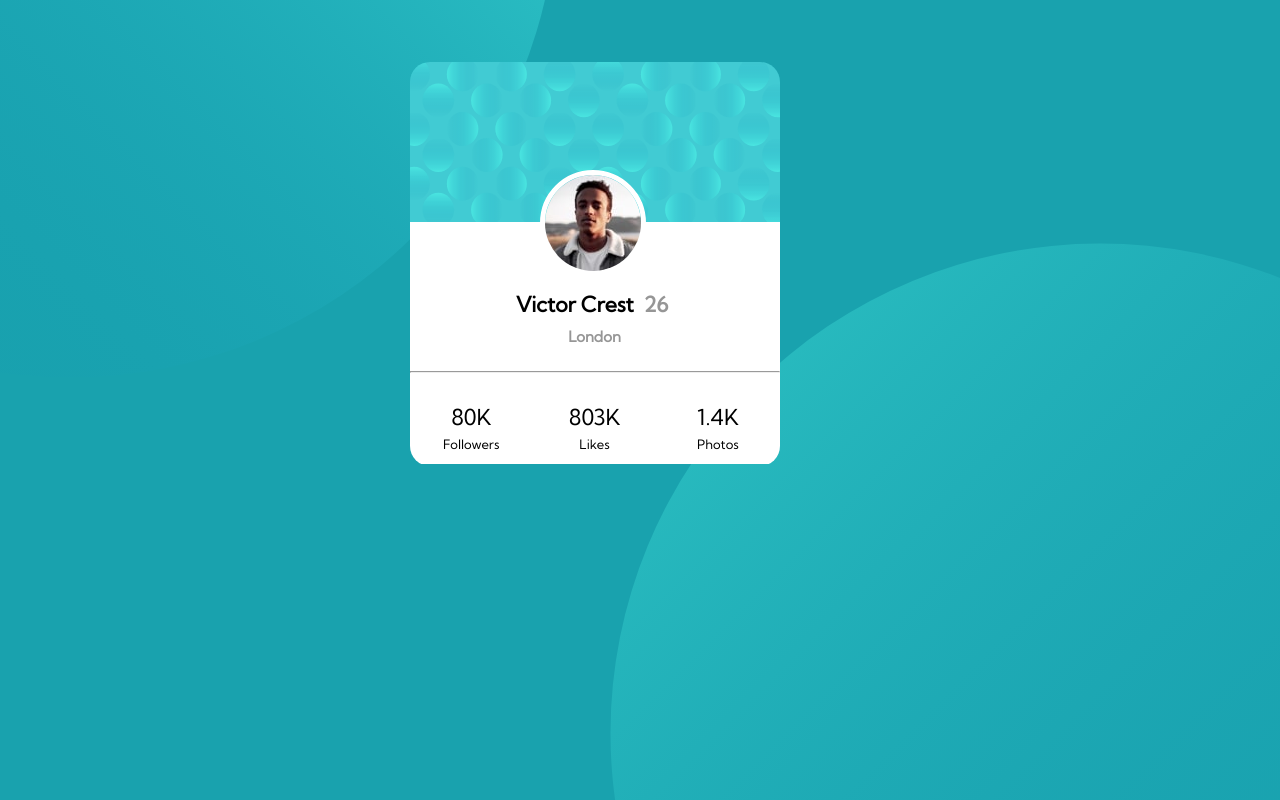
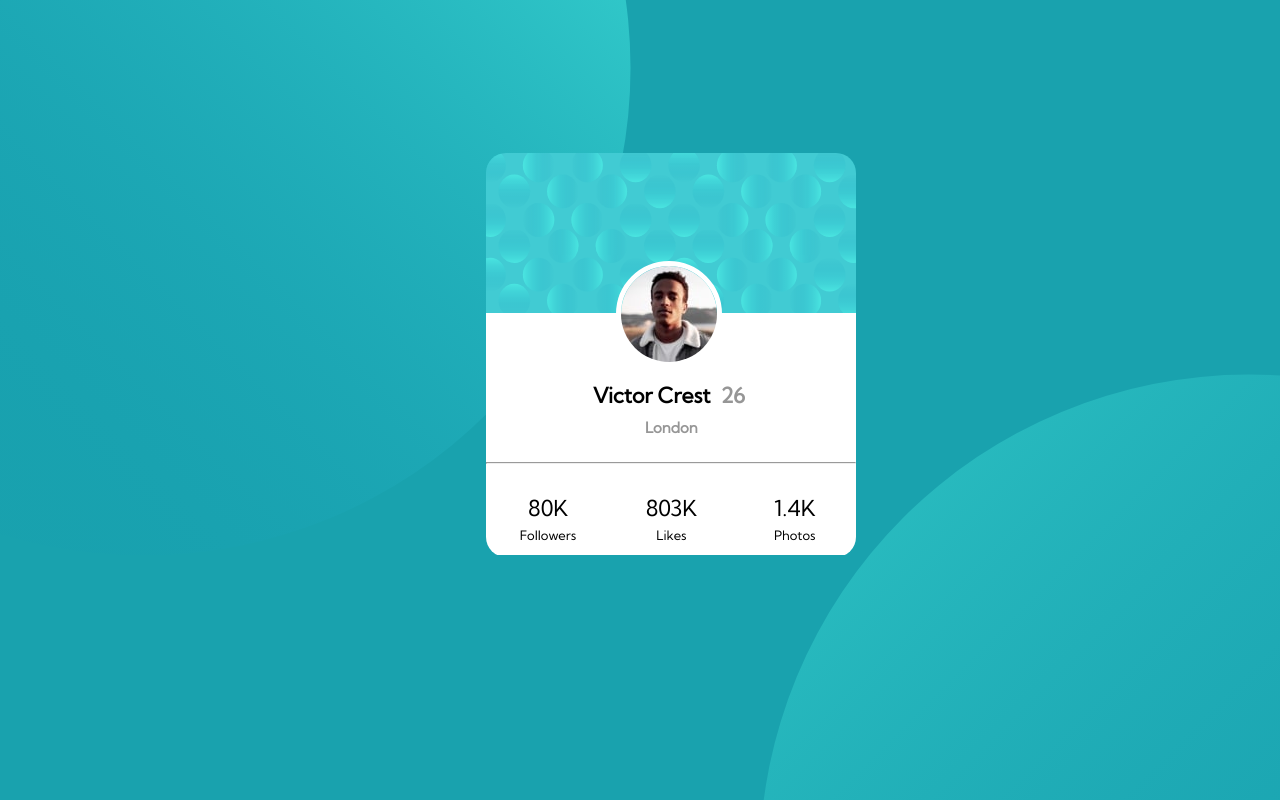
Before and after one commit to Niks156/FM--Profile-card-component, a plain HTML site: page index.html in a window 1280 px wide. Drawn offline with Linux system fonts and the light colour scheme.

Commit message:
centered

```diff
--- a/style.css
+++ b/style.css
@@ -21,21 +21,26 @@ body {
 }
 
 .bg .left img {
-    margin: -600px 0 0 -420px;
+/*     margin: -600px 0 0 -420px; */
+    margin: -422px 0 0 -347px;
 }
 
 .bg .right {
-    margin: -140px 0 0 610px;
+/*     margin: -140px 0 0 610px; */
+    margin: -187px 0 0 759px;
 }
 
 
 /* Card Css */
 
 .card {
+/*     position: absolute;
+    top: 62px;
+    left: 32%; */
+    /* height: 500px;     Here extra height is added*/
     position: absolute;
-    top: 62px;
-    left: 32%;
-    /* height: 500px;     Here extra height is added*/
+    top: 153px;
+    left: 38%;
 }
 
 .container {
```
